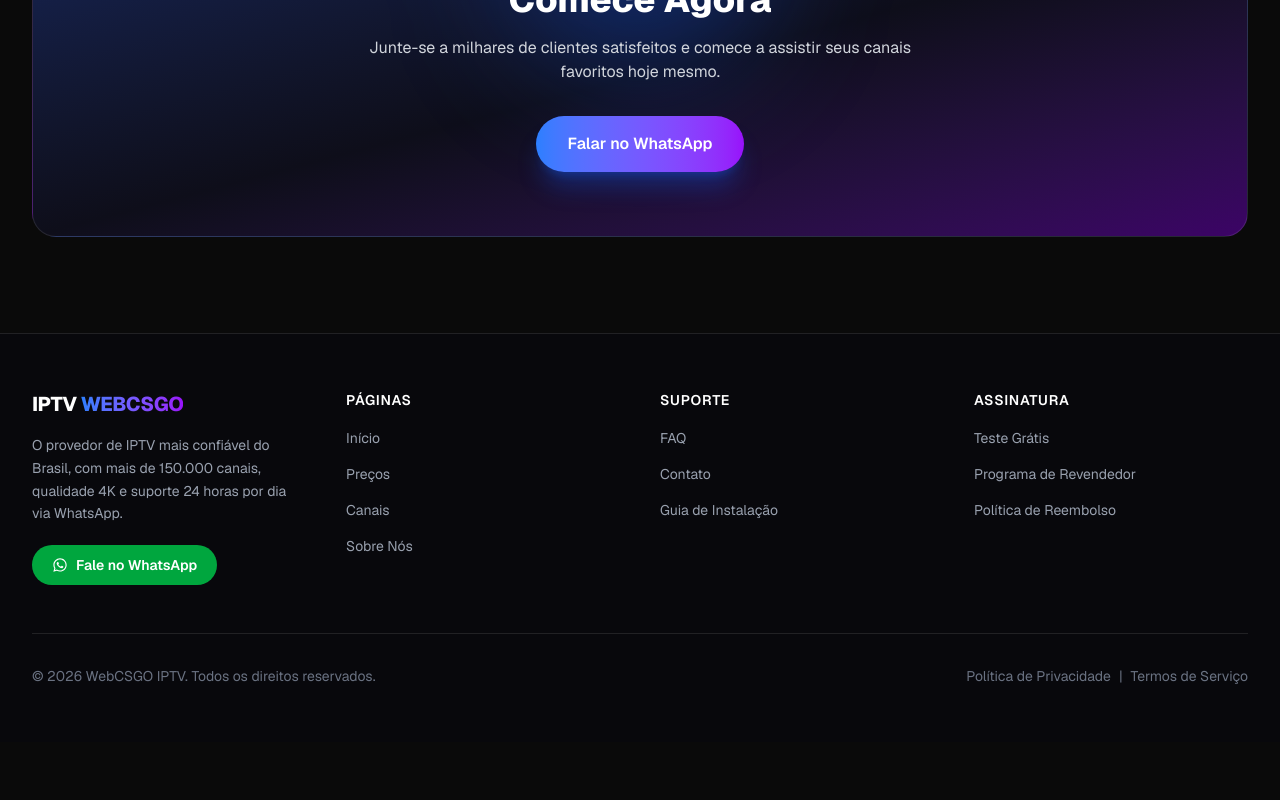
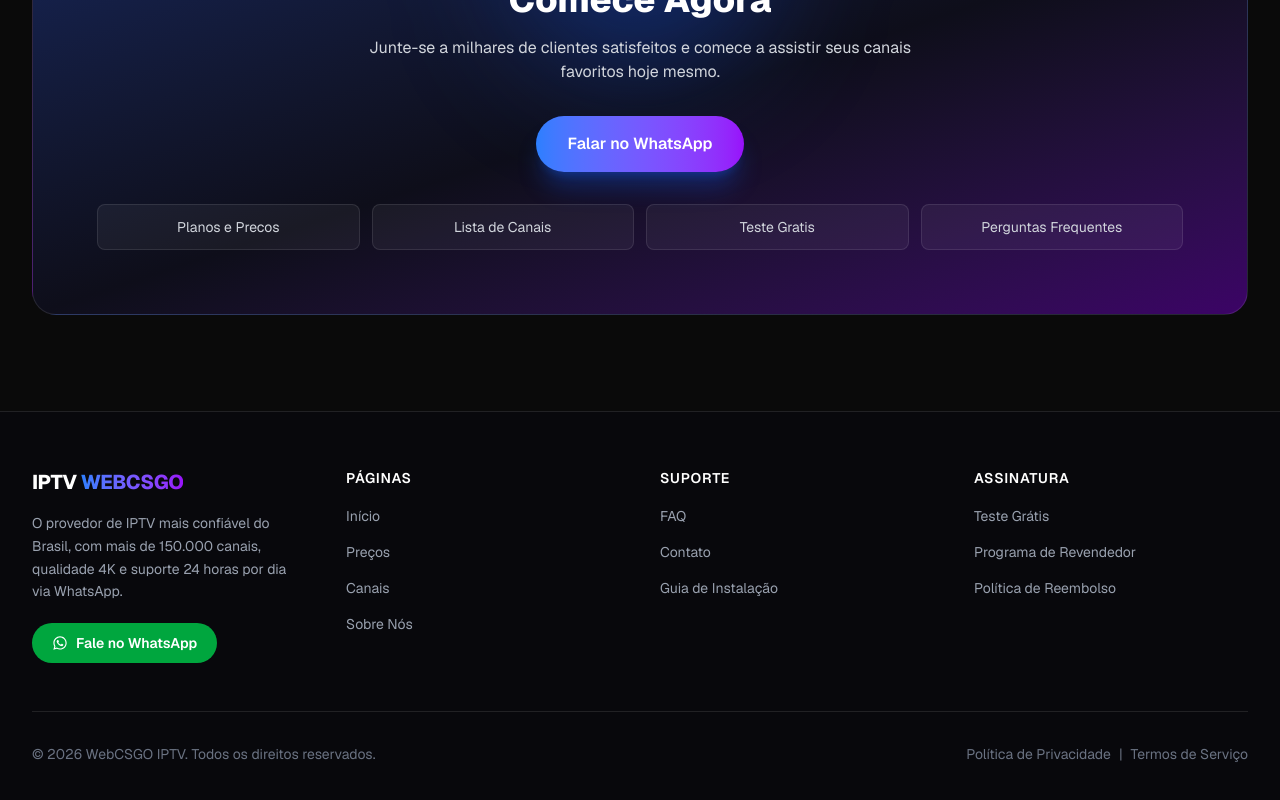
Before and after one commit to architectpoint00-sudo/iptvwebcsgo-vercel, a Next.js app: page / in a window 1280 px wide. Shown: the part 5383-6183 px from the top of the page. Before the commit the page ends 6125 px from the top, so only its background shows below. Built offline with nearby package versions, Linux system fonts and the light colour scheme.

Commit message:
SEO: add related pages internal links to CtaSection

```diff
--- a/src/components/CtaSection.tsx
+++ b/src/components/CtaSection.tsx
@@ -1,3 +1,4 @@
+import Link from 'next/link'
 import { whatsappLink } from '@/lib/constants'
 
 export default function CtaSection({
@@ -27,6 +28,20 @@
             {buttonLabel}
           </a>
         </div>
+      <div className="mt-8 grid gap-3 sm:grid-cols-2 lg:grid-cols-4">
+          <Link href="/precos/" className="rounded-lg border border-white/10 bg-white/5 px-4 py-3 text-center text-sm text-gray-300 transition hover:border-emerald-500/30 hover:text-white">
+            Planos e Precos
+          </Link>
+          <Link href="/canais/" className="rounded-lg border border-white/10 bg-white/5 px-4 py-3 text-center text-sm text-gray-300 transition hover:border-emerald-500/30 hover:text-white">
+            Lista de Canais
+          </Link>
+          <Link href="/teste-gratis/" className="rounded-lg border border-white/10 bg-white/5 px-4 py-3 text-center text-sm text-gray-300 transition hover:border-emerald-500/30 hover:text-white">
+            Teste Gratis
+          </Link>
+          <Link href="/faq/" className="rounded-lg border border-white/10 bg-white/5 px-4 py-3 text-center text-sm text-gray-300 transition hover:border-emerald-500/30 hover:text-white">
+            Perguntas Frequentes
+          </Link>
+        </div>
       </div>
     </section>
   )
```
